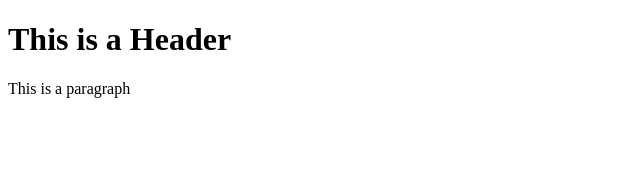
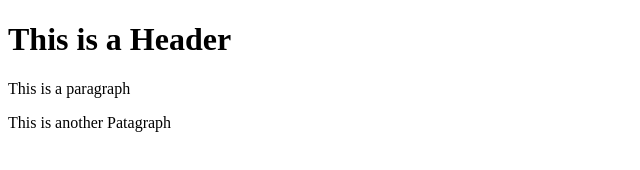
Before and after one commit to Lena1026/git-test, a plain HTML site: page index.html in a window 1280 px wide. Shown: the whole page, without its empty margins (0-640 px from the left). Drawn offline with Linux system fonts and the light colour scheme.

Commit message:
Third commit

```diff
--- a/index.html
+++ b/index.html
@@ -3,5 +3,6 @@
     <body>
         <h1>This is a Header</h1>
         <p>This is a paragraph</p>
+        <p>This is another Patagraph</p>
     </body>
 </html>
```
